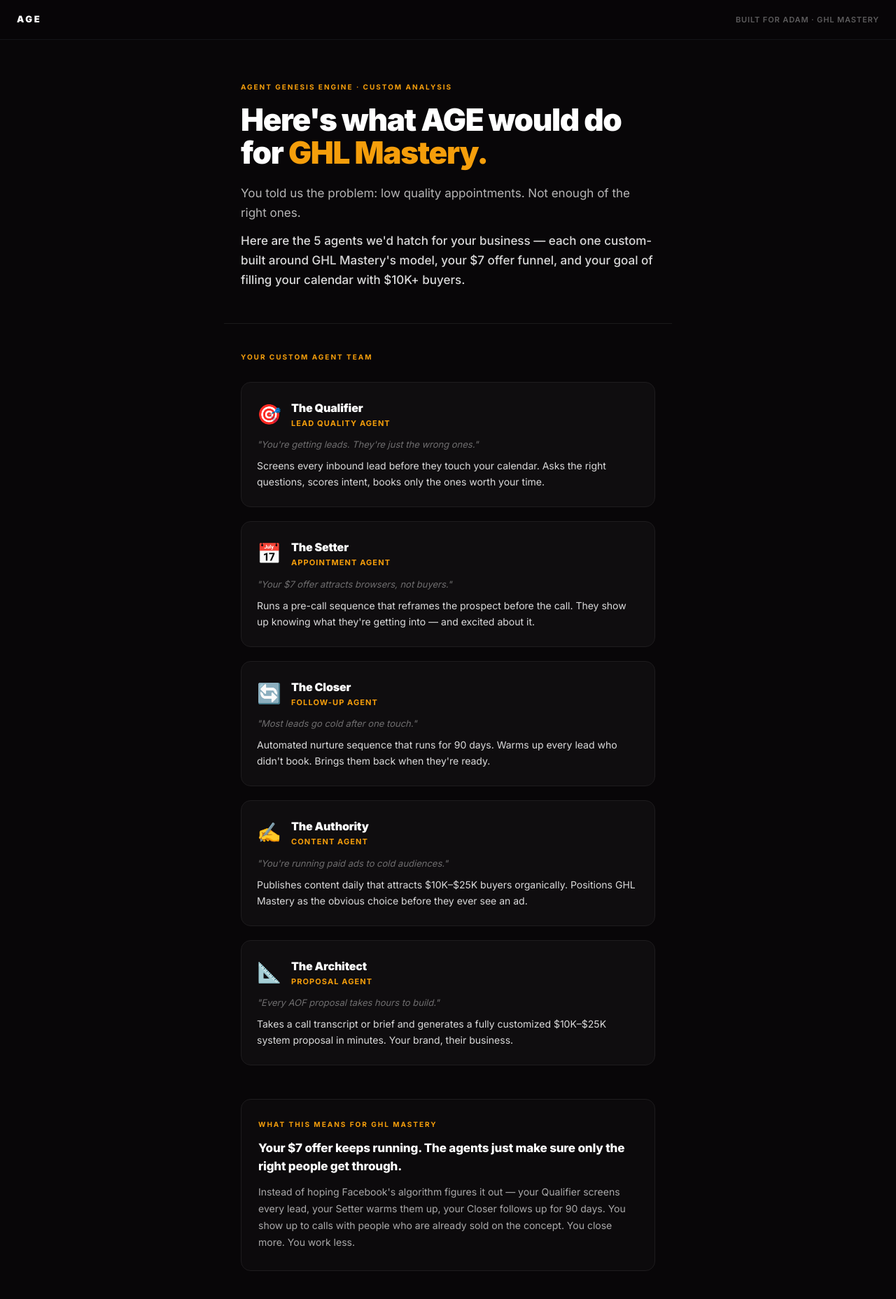
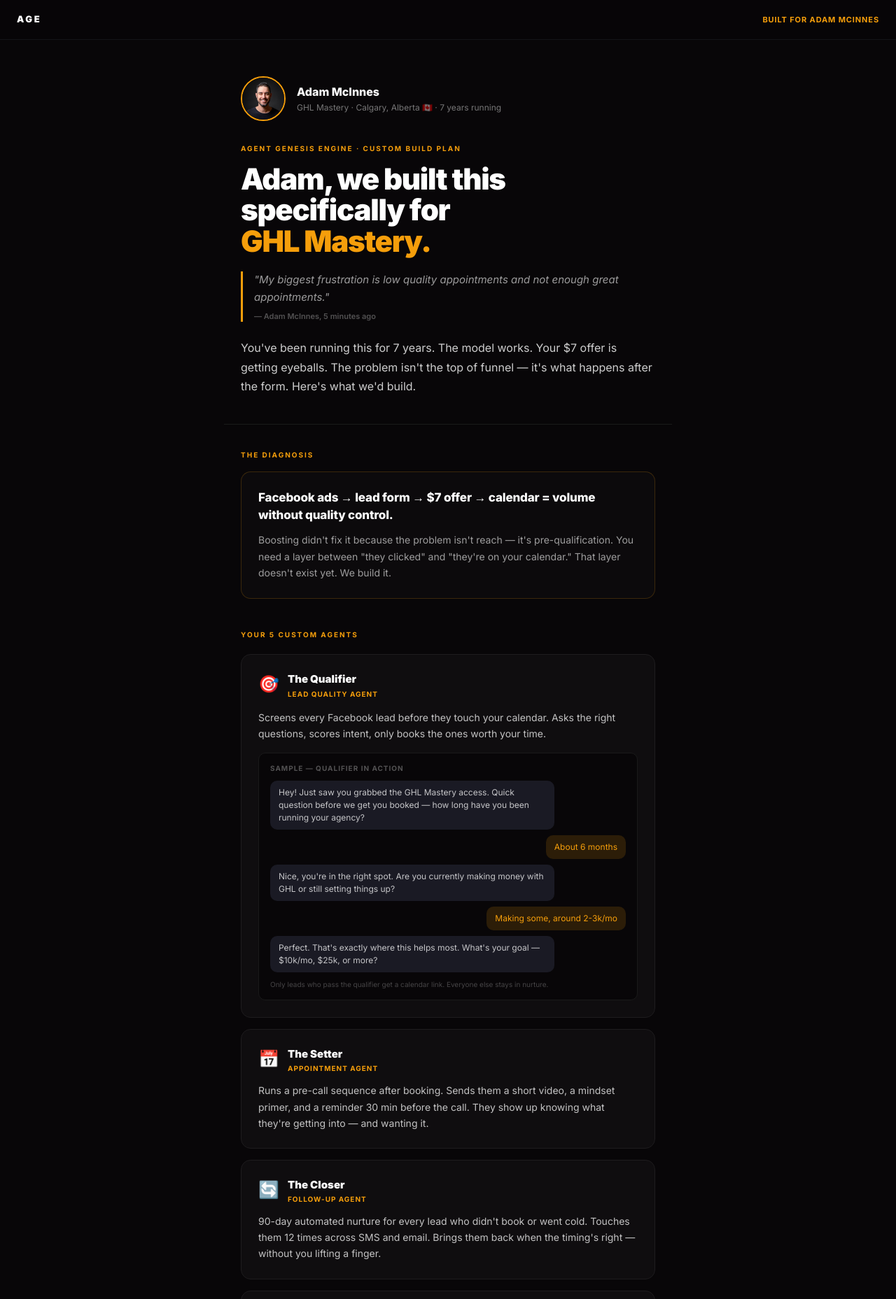
Before and after one commit to L0v3Chrix/age-landing, a Next.js app: page /for/adam in a window 1280 px wide. Shown: the top 1857 px of the page at 70% size. Built offline with nearby package versions, Linux system fonts and the light colour scheme.

Commit message:
Adam v2: his photo, his exact words, mock qualifier chat, full name, competitive angle

```diff
--- a/app/for/adam/page.tsx
+++ b/app/for/adam/page.tsx
@@ -1,117 +1,159 @@
 import Link from "next/link";
+import Image from "next/image";
 
 export default function AdamDeliverable() {
-  const agents = [
-    {
-      name: "The Qualifier",
-      role: "Lead Quality Agent",
-      problem: "You're getting leads. They're just the wrong ones.",
-      solution: "Screens every inbound lead before they touch your calendar. Asks the right questions, scores intent, books only the ones worth your time.",
-      icon: "🎯",
-    },
-    {
-      name: "The Setter",
-      role: "Appointment Agent",
-      problem: "Your $7 offer attracts browsers, not buyers.",
-      solution: "Runs a pre-call sequence that reframes the prospect before the call. They show up knowing what they're getting into — and excited about it.",
-      icon: "📅",
-    },
-    {
-      name: "The Closer",
-      role: "Follow-Up Agent",
-      problem: "Most leads go cold after one touch.",
-      solution: "Automated nurture sequence that runs for 90 days. Warms up every lead who didn't book. Brings them back when they're ready.",
-      icon: "🔄",
-    },
-    {
-      name: "The Authority",
-      role: "Content Agent",
-      problem: "You're running paid ads to cold audiences.",
-      solution: "Publishes content daily that attracts $10K–$25K buyers organically. Positions GHL Mastery as the obvious choice before they ever see an ad.",
-      icon: "✍️",
-    },
-    {
-      name: "The Architect",
-      role: "Proposal Agent",
-      problem: "Every AOF proposal takes hours to build.",
-      solution: "Takes a call transcript or brief and generates a fully customized $10K–$25K system proposal in minutes. Your brand, their business.",
-      icon: "📐",
-    },
-  ];
-
   return (
     <>
       <style>{`
-        @import url('https://fonts.googleapis.com/css2?family=Inter:wght@400;500;600;700;800;900&display=swap');
+        @import url('https://fonts.googleapis.com/css2?family=Inter:ital,wght@0,400;0,500;0,600;0,700;0,800;0,900;1,400&display=swap');
         *, *::before, *::after { box-sizing: border-box; margin: 0; padding: 0; }
         body { background: #080608; color: #fff; font-family: 'Inter', system-ui, sans-serif; -webkit-font-smoothing: antialiased; }
         @keyframes fadeUp { from{opacity:0;transform:translateY(16px)} to{opacity:1;transform:translateY(0)} }
         .cta { display:inline-flex;align-items:center;justify-content:center;background:#f59e0b;color:#080608;font-size:17px;font-weight:900;font-family:inherit;padding:16px 36px;border-radius:10px;text-decoration:none;transition:transform 0.15s,background 0.15s; }
         .cta:hover { transform:translateY(-2px);background:#fbbf24; }
+        .card { background:#0f0d0f;border:1px solid #1e1c1e;border-radius:14px;padding:24px; }
         @media(max-width:640px) {
-          .cta { width:100%;font-size:16px; }
+          .cta { width:100%; }
           .h1 { font-size:32px !important; }
-          .grid { grid-template-columns:1fr !important; }
+          .profile-row { flex-direction:column !important;align-items:flex-start !important; }
         }
       `}</style>
 
       {/* NAV */}
-      <nav style={{padding:"18px 24px",display:"flex",justifyContent:"space-between",alignItems:"center",borderBottom:"1px solid #141418",background:"rgba(8,6,8,0.95)"}}>
+      <nav style={{padding:"18px 24px",display:"flex",justifyContent:"space-between",alignItems:"center",borderBottom:"1px solid #141418",background:"rgba(8,6,8,0.95)",position:"sticky",top:0,zIndex:100,backdropFilter:"blur(12px)"}}>
         <Link href="/" style={{fontSize:13,fontWeight:900,letterSpacing:"0.2em",color:"#fff",textDecoration:"none"}}>AGE</Link>
-        <span style={{fontSize:11,color:"rgba(255,255,255,0.35)",letterSpacing:"0.08em",fontWeight:600}}>BUILT FOR ADAM · GHL MASTERY</span>
+        <span style={{fontSize:11,color:"#f59e0b",letterSpacing:"0.08em",fontWeight:700}}>BUILT FOR ADAM MCINNES</span>
       </nav>
 
       {/* HERO */}
-      <section style={{padding:"60px 24px 48px",maxWidth:640,margin:"0 auto",animation:"fadeUp 0.7s ease both"}}>
-        <p style={{fontSize:10,fontWeight:700,letterSpacing:"0.2em",color:"#f59e0b",marginBottom:16}}>AGENT GENESIS ENGINE · CUSTOM ANALYSIS</p>
-        <h1 className="h1" style={{fontSize:44,fontWeight:900,lineHeight:1.07,letterSpacing:"-0.03em",color:"#fff",marginBottom:20}}>
-          Here's what AGE would do<br />
-          for <span style={{color:"#f59e0b"}}>GHL Mastery.</span>
+      <section style={{padding:"52px 24px 40px",maxWidth:640,margin:"0 auto",animation:"fadeUp 0.7s ease both"}}>
+
+        {/* Profile row */}
+        <div className="profile-row" style={{display:"flex",alignItems:"center",gap:16,marginBottom:32}}>
+          <Image
+            src="/assets/adam-mcinnes.jpg"
+            alt="Adam McInnes"
+            width={64}
+            height={64}
+            style={{borderRadius:"50%",border:"2px solid #f59e0b",flexShrink:0}}
+          />
+          <div>
+            <p style={{fontSize:16,fontWeight:800,color:"#fff"}}>Adam McInnes</p>
+            <p style={{fontSize:12,color:"rgba(255,255,255,0.45)",marginTop:2}}>GHL Mastery · Calgary, Alberta 🇨🇦 · 7 years running</p>
+          </div>
+        </div>
+
+        <p style={{fontSize:10,fontWeight:700,letterSpacing:"0.2em",color:"#f59e0b",marginBottom:14}}>AGENT GENESIS ENGINE · CUSTOM BUILD PLAN</p>
+        <h1 className="h1" style={{fontSize:42,fontWeight:900,lineHeight:1.07,letterSpacing:"-0.03em",color:"#fff",marginBottom:20}}>
+          Adam, we built this<br />specifically for<br /><span style={{color:"#f59e0b"}}>GHL Mastery.</span>
         </h1>
-        <p style={{fontSize:17,color:"rgba(255,255,255,0.7)",lineHeight:1.65,marginBottom:12}}>
-          You told us the problem: low quality appointments. Not enough of the right ones.
+
+        {/* His own words */}
+        <div style={{borderLeft:"3px solid #f59e0b",paddingLeft:16,marginBottom:24}}>
+          <p style={{fontSize:15,color:"rgba(255,255,255,0.6)",fontStyle:"italic",lineHeight:1.65}}>
+            "My biggest frustration is low quality appointments and not enough great appointments."
           </p>
-        <p style={{fontSize:17,color:"rgba(255,255,255,0.85)",fontWeight:500,lineHeight:1.65,marginBottom:0}}>
-          Here are the 5 agents we'd hatch for your business — each one custom-built around GHL Mastery's model, your $7 offer funnel, and your goal of filling your calendar with $10K+ buyers.
+          <p style={{fontSize:11,color:"rgba(255,255,255,0.3)",marginTop:6,fontWeight:600}}>— Adam McInnes, 5 minutes ago</p>
+        </div>
+
+        <p style={{fontSize:16,color:"rgba(255,255,255,0.8)",lineHeight:1.7}}>
+          You've been running this for 7 years. The model works. Your $7 offer is getting eyeballs. The problem isn't the top of funnel — it's what happens after the form. Here's what we'd build.
         </p>
       </section>
 
-      {/* DIVIDER */}
       <div style={{borderTop:"1px solid #1a1a1a",maxWidth:640,margin:"0 auto"}} />
 
+      {/* THE CORE INSIGHT */}
+      <section style={{padding:"36px 24px",maxWidth:640,margin:"0 auto"}}>
+        <p style={{fontSize:10,fontWeight:700,letterSpacing:"0.2em",color:"#f59e0b",marginBottom:16}}>THE DIAGNOSIS</p>
+        <div className="card" style={{background:"#0c0a0c",borderColor:"rgba(245,158,11,0.2)"}}>
+          <p style={{fontSize:17,fontWeight:800,color:"#fff",lineHeight:1.5,marginBottom:10,letterSpacing:"-0.01em"}}>
+            Facebook ads → lead form → $7 offer → calendar = volume without quality control.
+          </p>
+          <p style={{fontSize:14,color:"rgba(255,255,255,0.6)",lineHeight:1.7}}>
+            Boosting didn't fix it because the problem isn't reach — it's pre-qualification. You need a layer between "they clicked" and "they're on your calendar." That layer doesn't exist yet. We build it.
+          </p>
+        </div>
+      </section>
+
       {/* AGENTS */}
-      <section style={{padding:"40px 24px",maxWidth:640,margin:"0 auto"}}>
-        <p style={{fontSize:10,fontWeight:700,letterSpacing:"0.2em",color:"#f59e0b",marginBottom:28}}>YOUR CUSTOM AGENT TEAM</p>
-        <div className="grid" style={{display:"grid",gridTemplateColumns:"1fr",gap:20}}>
-          {agents.map((a, i) => (
-            <div key={i} style={{background:"#0f0d0f",border:"1px solid #1e1c1e",borderRadius:14,padding:"24px 22px"}}>
-              <div style={{display:"flex",alignItems:"flex-start",gap:14,marginBottom:12}}>
-                <span style={{fontSize:28,flexShrink:0}}>{a.icon}</span>
+      <section style={{padding:"8px 24px 36px",maxWidth:640,margin:"0 auto"}}>
+        <p style={{fontSize:10,fontWeight:700,letterSpacing:"0.2em",color:"#f59e0b",marginBottom:20}}>YOUR 5 CUSTOM AGENTS</p>
+
+        {/* Agent 1 — with mock output */}
+        <div className="card" style={{marginBottom:16}}>
+          <div style={{display:"flex",gap:12,alignItems:"flex-start",marginBottom:14}}>
+            <span style={{fontSize:24,flexShrink:0}}>🎯</span>
             <div>
-                  <p style={{fontSize:16,fontWeight:900,color:"#fff",letterSpacing:"-0.01em"}}>{a.name}</p>
-                  <p style={{fontSize:11,color:"#f59e0b",fontWeight:700,letterSpacing:"0.1em",marginTop:2}}>{a.role.toUpperCase()}</p>
+              <p style={{fontSize:15,fontWeight:900,color:"#fff"}}>The Qualifier</p>
+              <p style={{fontSize:10,color:"#f59e0b",fontWeight:700,letterSpacing:"0.1em",marginTop:2}}>LEAD QUALITY AGENT</p>
             </div>
           </div>
-              <p style={{fontSize:13,color:"rgba(255,255,255,0.4)",lineHeight:1.6,marginBottom:8,fontStyle:"italic"}}>
-                "{a.problem}"
+          <p style={{fontSize:14,color:"rgba(255,255,255,0.75)",lineHeight:1.65,marginBottom:16}}>
+            Screens every Facebook lead before they touch your calendar. Asks the right questions, scores intent, only books the ones worth your time.
           </p>
-              <p style={{fontSize:14,color:"rgba(255,255,255,0.85)",lineHeight:1.65}}>
-                {a.solution}
-              </p>
+          {/* Mock output */}
+          <div style={{background:"#080608",borderRadius:10,padding:"14px 16px",border:"1px solid #1a1a1a"}}>
+            <p style={{fontSize:10,fontWeight:700,letterSpacing:"0.1em",color:"rgba(255,255,255,0.3)",marginBottom:10}}>SAMPLE — QUALIFIER IN ACTION</p>
+            <div style={{display:"flex",flexDirection:"column",gap:8}}>
+              {[
+                {from:"qualifier",msg:"Hey! Just saw you grabbed the GHL Mastery access. Quick question before we get you booked — how long have you been running your agency?"},
+                {from:"lead",msg:"About 6 months"},
+                {from:"qualifier",msg:"Nice, you're in the right spot. Are you currently making money with GHL or still setting things up?"},
+                {from:"lead",msg:"Making some, around 2-3k/mo"},
+                {from:"qualifier",msg:"Perfect. That's exactly where this helps most. What's your goal — $10k/mo, $25k, or more?"},
+              ].map((m,i) => (
+                <div key={i} style={{display:"flex",justifyContent:m.from==="lead"?"flex-end":"flex-start"}}>
+                  <div style={{background:m.from==="qualifier"?"#1a1a24":"rgba(245,158,11,0.15)",borderRadius:10,padding:"8px 12px",maxWidth:"80%"}}>
+                    <p style={{fontSize:12,color:m.from==="qualifier"?"rgba(255,255,255,0.75)":"#f59e0b",lineHeight:1.5}}>{m.msg}</p>
+                  </div>
                 </div>
               ))}
             </div>
+            <p style={{fontSize:10,color:"rgba(255,255,255,0.25)",marginTop:10}}>Only leads who pass the qualifier get a calendar link. Everyone else stays in nurture.</p>
+          </div>
+        </div>
+
+        {[
+          {
+            icon:"📅", name:"The Setter", role:"APPOINTMENT AGENT",
+            body:"Runs a pre-call sequence after booking. Sends them a short video, a mindset primer, and a reminder 30 min before the call. They show up knowing what they're getting into — and wanting it.",
+          },
+          {
+            icon:"🔄", name:"The Closer", role:"FOLLOW-UP AGENT",
+            body:"90-day automated nurture for every lead who didn't book or went cold. Touches them 12 times across SMS and email. Brings them back when the timing's right — without you lifting a finger.",
+          },
+          {
+            icon:"✍️", name:"The Authority", role:"CONTENT AGENT",
+            body:"Publishes GHL-specific content daily across your channels. Shorts, posts, emails — all built around your framework. Positions you as the obvious choice before a lead ever sees your ad.",
+          },
+          {
+            icon:"📐", name:"The Architect", role:"PROPOSAL AGENT",
+            body:"Takes any discovery call and generates a fully scoped $10K–$25K AOF proposal in minutes. Your brand, their business, your pricing. Done before you leave the Zoom.",
+          },
+        ].map((a,i) => (
+          <div key={i} className="card" style={{marginBottom:16}}>
+            <div style={{display:"flex",gap:12,alignItems:"flex-start",marginBottom:12}}>
+              <span style={{fontSize:24,flexShrink:0}}>{a.icon}</span>
+              <div>
+                <p style={{fontSize:15,fontWeight:900,color:"#fff"}}>{a.name}</p>
+                <p style={{fontSize:10,color:"#f59e0b",fontWeight:700,letterSpacing:"0.1em",marginTop:2}}>{a.role}</p>
+              </div>
+            </div>
+            <p style={{fontSize:14,color:"rgba(255,255,255,0.75)",lineHeight:1.65}}>{a.body}</p>
+          </div>
+        ))}
       </section>
 
-      {/* WHAT THIS MEANS */}
-      <section style={{padding:"8px 24px 40px",maxWidth:640,margin:"0 auto"}}>
-        <div style={{background:"#0c0a0c",border:"1px solid #1e1c1e",borderRadius:14,padding:"28px 24px"}}>
-          <p style={{fontSize:10,fontWeight:700,letterSpacing:"0.2em",color:"#f59e0b",marginBottom:14}}>WHAT THIS MEANS FOR GHL MASTERY</p>
-          <p style={{fontSize:17,fontWeight:800,color:"#fff",lineHeight:1.5,marginBottom:12,letterSpacing:"-0.01em"}}>
-            Your $7 offer keeps running. The agents just make sure only the right people get through.
+      {/* COMPETITIVE */}
+      <section style={{padding:"0 24px 36px",maxWidth:640,margin:"0 auto"}}>
+        <div className="card" style={{background:"#0c0a0c",borderColor:"rgba(245,158,11,0.15)"}}>
+          <p style={{fontSize:10,fontWeight:700,letterSpacing:"0.12em",color:"#f59e0b",marginBottom:12}}>WHILE YOU WERE READING THIS</p>
+          <p style={{fontSize:16,fontWeight:800,color:"#fff",lineHeight:1.5,letterSpacing:"-0.01em"}}>
+            Every other GHL consultant is still manually screening calls. Reading lead forms. Sending follow-ups one at a time.
           </p>
-          <p style={{fontSize:14,color:"rgba(255,255,255,0.65)",lineHeight:1.7}}>
-            Instead of hoping Facebook's algorithm figures it out — your Qualifier screens every lead, your Setter warms them up, your Closer follows up for 90 days. You show up to calls with people who are already sold on the concept. You close more. You work less.
+          <p style={{fontSize:14,color:"rgba(255,255,255,0.55)",lineHeight:1.65,marginTop:10}}>
+            You won't be. Your agents run 24/7. They don't take days off and they don't forget to follow up. 7 years of building the business — 90 days to make it run without you running it.
           </p>
         </div>
       </section>
@@ -122,13 +164,13 @@
           These agents are<br />ready to be hatched.
         </p>
         <p style={{fontSize:15,color:"rgba(255,255,255,0.5)",marginBottom:28,lineHeight:1.6}}>
-          7 years in. You know what good looks like. Let's build the system that gets you there consistently.
+          Built for GHL Mastery. Not a template. Not a guess. Your business, your agents.
         </p>
-        <a className="cta" href="/apply">
+        <a className="cta" href="/apply" style={{display:"flex",maxWidth:340,margin:"0 auto"}}>
           Let's Talk, Adam →
         </a>
         <p style={{marginTop:12,fontSize:11,color:"rgba(255,255,255,0.2)"}}>
-          Built specifically for GHL Mastery · Agent Genesis Engine
+          Agent Genesis Engine · Built for Adam McInnes
         </p>
       </section>
     </>
```
Also changed, not shown: public/assets/adam-mcinnes.jpg (added). Lines whose indentation alone changed are shown as unchanged.
